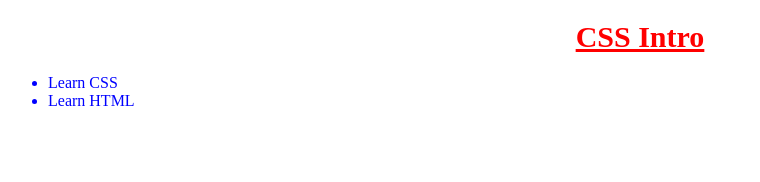
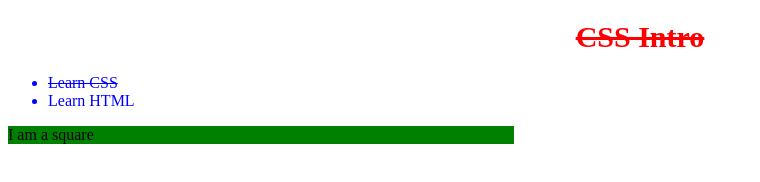
Before and after one commit to Ebi-Rose/css-intro, a plain HTML site: page index.html in a window 1280 px wide. Shown: the whole page, without its empty margins (0-760 px from the left). Drawn offline with Linux system fonts and the light colour scheme.

Commit message:
New Commit

```diff
--- a/css/index.css
+++ b/css/index.css
@@ -5,5 +5,15 @@ h1{
 	text-align: center;
 }
 li{
+	color:green;
+}
+ul li{
 	color:blue;
 }
+.done{
+	text-decoration: line-through;
+}
+#square{
+	background-color: green;
+	width:40%;
+}
--- a/index.html
+++ b/index.html
@@ -5,10 +5,13 @@
 		<link rel="stylesheet" href="css/index.css"
 	</head>
 	<body>
-		<h1>CSS Intro</h1>
+		<h1 class="done">CSS Intro</h1>
 		<ul>
-			<li>Learn CSS</li>
+			<li class="done">Learn CSS</li>
 			<li>Learn HTML</li>
 		</ul>
+		<div id ="square">
+			I am a square
+		</div>
 	</body>
 </html>
```
